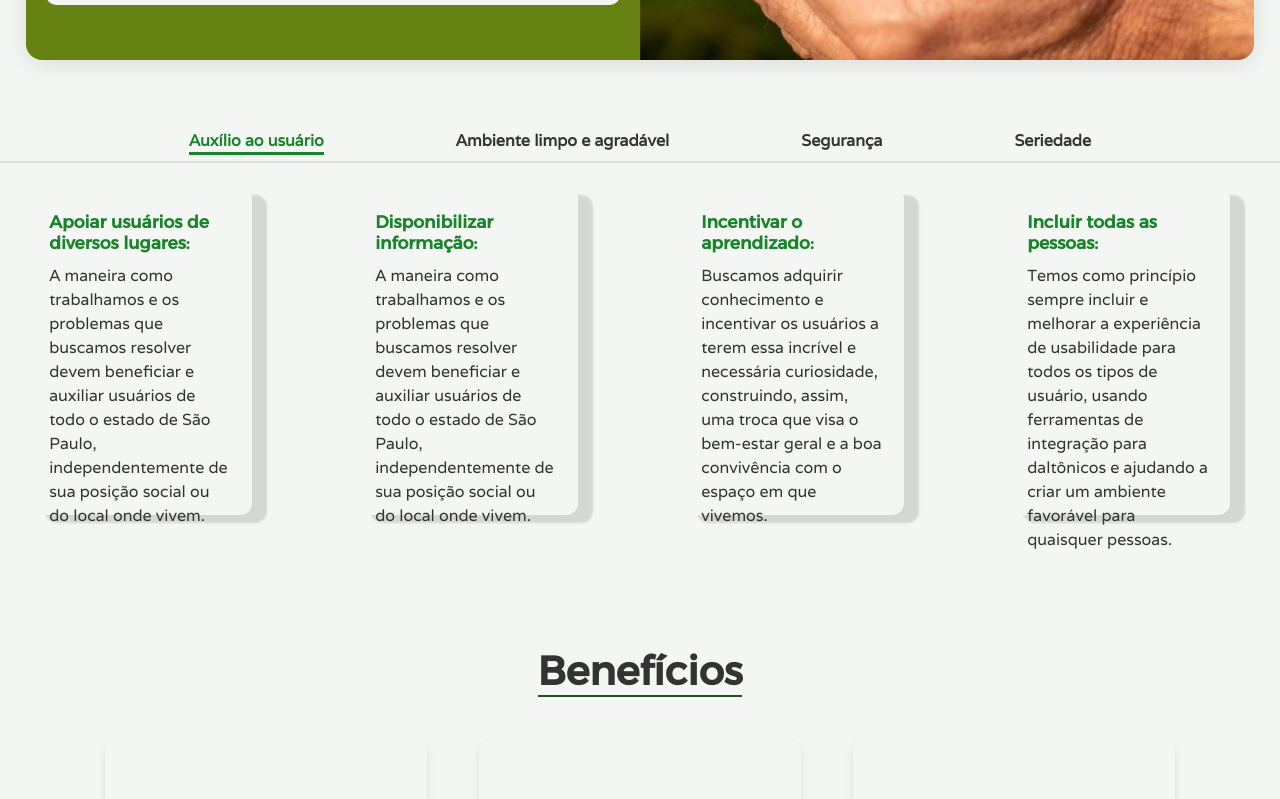
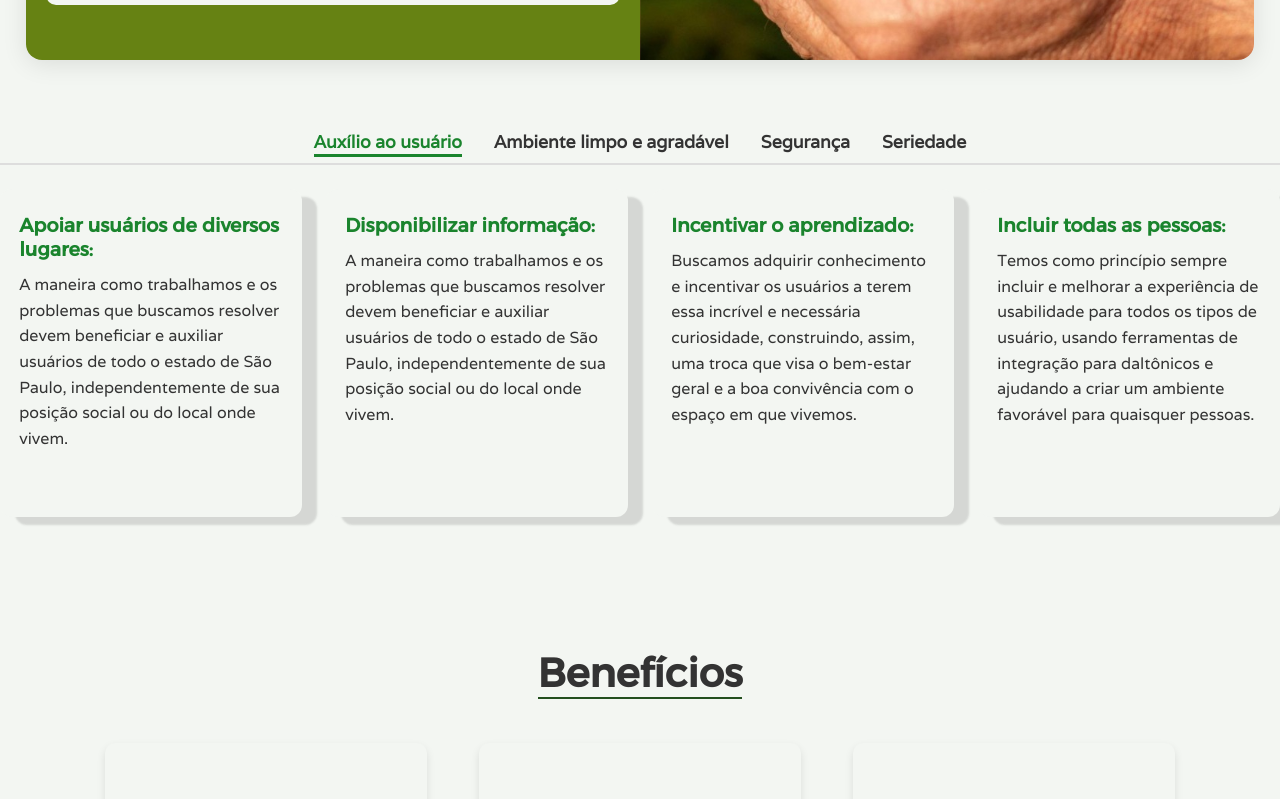
Before and after one commit to LorenaCorsato/landingPage, a React (Vite) app: page / in a window 1280 px wide. Shown: the part 1440-2239 px from the top of the page. Built offline with nearby package versions, Linux system fonts and the light colour scheme.

Commit message:
Arrumando textos

```diff
--- a/src/pages/inicio.jsx
+++ b/src/pages/inicio.jsx
@@ -321,9 +321,8 @@ export default function Inicio() {
 
         <div className="objetivos">
           <div className="objetivos-conteudo">
+        <div className="video-container">
   <iframe
-              width="560"
-              height="315"
     src="https://www.youtube.com/embed/6nALgJdfgKc?si=kCSJN_t2vGz634gQ"
     title="YouTube video player"
     frameBorder="0"
@@ -331,6 +330,7 @@ export default function Inicio() {
     referrerPolicy="strict-origin-when-cross-origin"
     allowFullScreen
   ></iframe>
+</div>
 
             <div className="texto-e-carrosseis">
               <p className="texto-ao-lado">
--- a/src/styles/pages/inicio.css
+++ b/src/styles/pages/inicio.css
@@ -115,15 +115,16 @@
 .topicos .topico {
     background: none;
     border: none;
-    font-size: 1rem;
+    /* ANTES: font-size: 1rem; */
+    /* DEPOIS: A fonte agora escala suavemente */
+    font-size: clamp(0.9rem, 0.8rem + 0.5vw, 1.1rem);
     font-weight: 600;
     padding: 10px 0;
     position: relative;
     color: #333;
     cursor: pointer;
     transition: color 0.3s ease;
-    margin-left: 50px;
-    margin-right: 50px;
+    text-align: center;
 }
 
 .topicos .topico .linha {
@@ -310,21 +311,21 @@
     margin-bottom: 1.5rem;
 }
 
+
 .paragrafo-card {
     background: #f3f6f2;
     border-radius: 12px;
-     box-shadow: 15px 8px 2px rgba(78, 78, 78, 0.18);
+    box-shadow: 15px 8px 2px rgba(78, 78, 78, 0.18);
     padding: 1.5rem 1.2rem;
-    width: 20px;
-   height: 280px;
-    flex: 1 1 0;
+    flex: 1 1 250px;
+    min-height: 280px;
     display: flex;
     flex-direction: column;
-    align-items: flex-start;
     transition: box-shadow 0.2s;
-    margin-right: 50px;
-    margin-left: 30px;
 }
+
+
+
 
 .paragrafo-card:hover {
 
@@ -335,21 +336,18 @@
     font-weight: bold;
     color: #1a842d;
     margin-bottom: 0.7rem;
-    font-size: 1.08rem;
-    display: block;
+    font-size: clamp(1rem, 0.9rem + 0.5vw, 1.2rem);
     font-family: "alexandria", sans-serif;
 }
 
 .paragrafo-texto {
     color: #333;
-    font-size: 1rem;
-    line-height: 1.5;
+    font-size: clamp(0.9rem, 0.85rem + 0.25vw, 1rem);
+    line-height: 1.6;
     font-family: "varela";
 }
 
-/* MEDIA QUERIES PARA RESPONSIVIDADE */
 @media (max-width: 1024px) {
-    /* Ajustes para o layout de objetivos em telas menores */
     .objetivos-conteudo {
         flex-direction: column;
         align-items: center;
```
Lines whose indentation alone changed are shown as unchanged.
